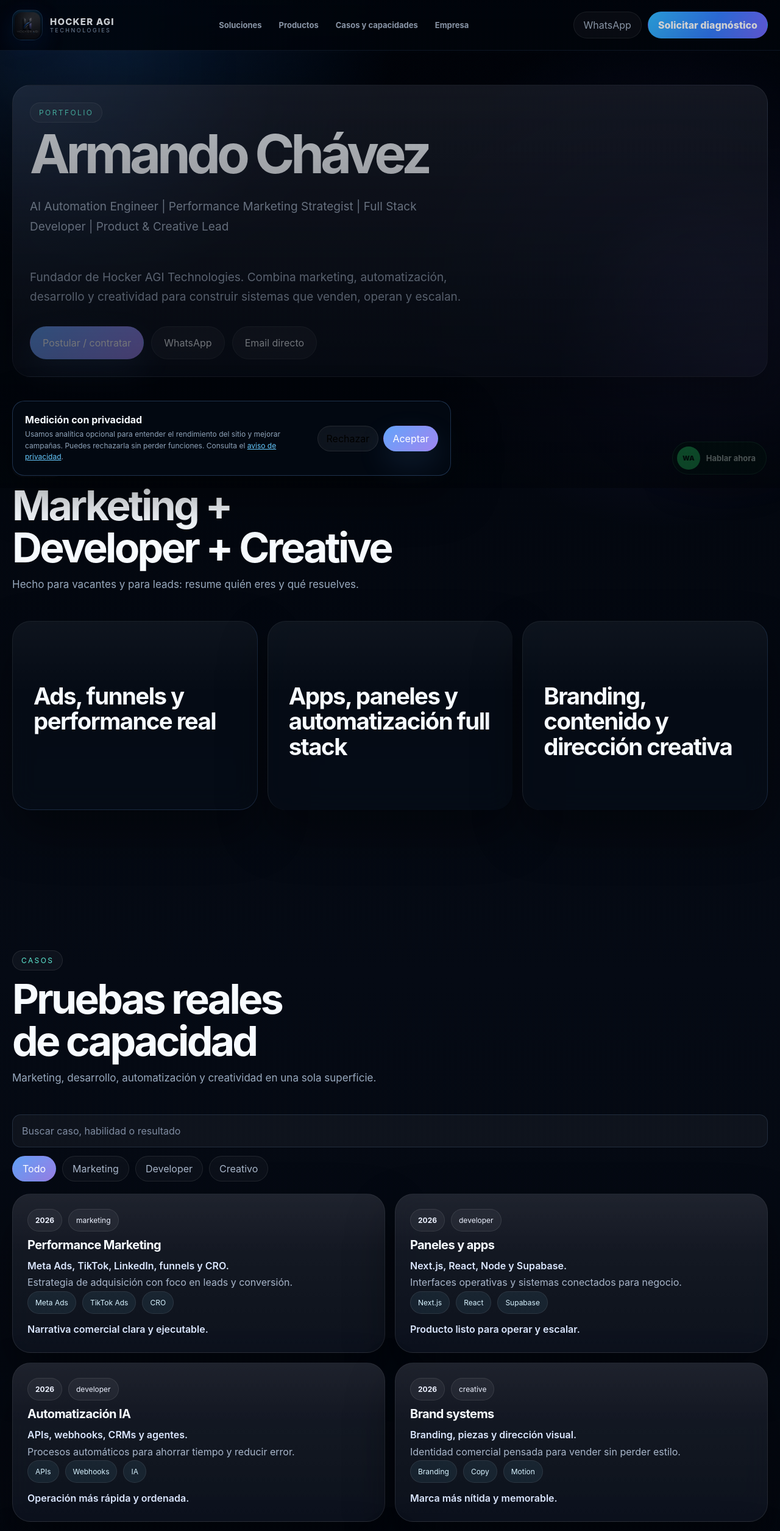
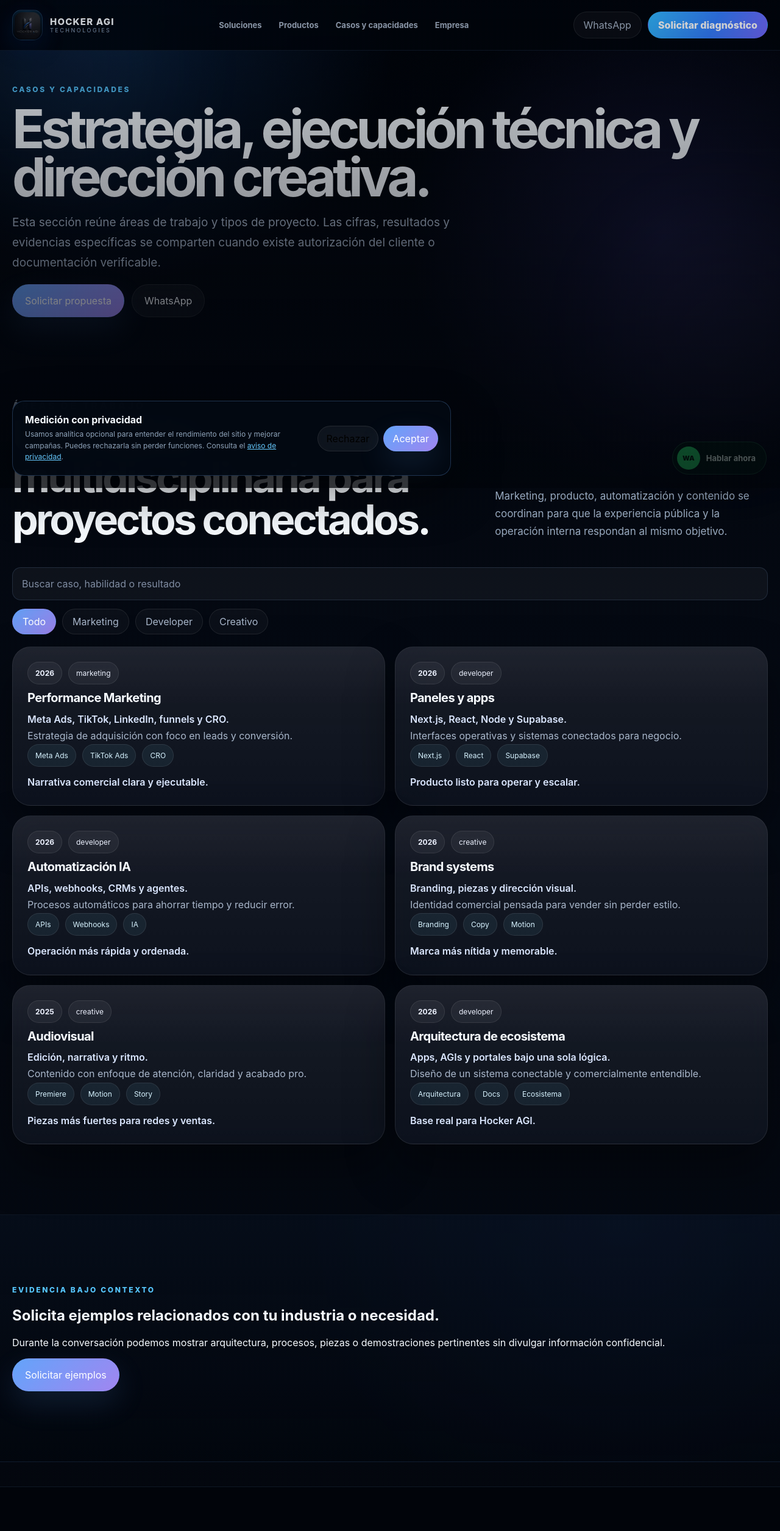
Before and after one commit to HockerAGI/hocker.agi, a Next.js app: page /portfolio in a window 1280 px wide. Shown: the top 2510 px of the page at 61% size. Built offline with nearby package versions, Linux system fonts and the light colour scheme.

Commit message:
fix(content): present portfolio as evidence without unsupported claims

```diff
--- a/src/app/portfolio/page.tsx
+++ b/src/app/portfolio/page.tsx
@@ -1,52 +1,57 @@
 import type { Metadata } from "next";
 import Link from "next/link";
 import { PortfolioExplorer } from "@/components/portfolio-explorer";
-import { SectionTitle } from "@/components/section-title";
-import { PORTFOLIO, PROFILE } from "@/lib/site-data";
+import { PORTFOLIO } from "@/lib/site-data";
+import { PUBLIC_SITE } from "@/lib/public-site";
 
 export const metadata: Metadata = {
-  title: "Portfolio",
-  description: "Portfolio de Armando Chávez: marketing, desarrollo, automatización y creatividad.",
+  title: "Casos y capacidades",
+  description: "Capacidades de Hocker AGI Technologies en marketing, desarrollo, automatización, experiencia digital y dirección creativa.",
+  alternates: { canonical: "/portfolio" },
 };
 
 export default function PortfolioPage() {
+  const whatsapp = `${PUBLIC_SITE.whatsapp}?text=${encodeURIComponent("Hola, revisé las capacidades de Hocker AGI y quiero hablar de un proyecto.")}`;
+
   return (
-    <div>
-      <section className="page-hero">
-        <div className="container">
-          <div className="panel hero-panel">
-            <div className="kicker">Portfolio</div>
-            <h1 className="hero-title">{PROFILE.name}</h1>
-            <p className="hero-text">{PROFILE.title}</p>
-            <p className="hero-text">{PROFILE.summary}</p>
-            <div className="hero-actions">
-              <Link href="/contacto" className="button button-primary button-big">Postular / contratar</Link>
-              <a href="https://wa.me/526632091143" className="button button-secondary button-big" target="_blank" rel="noreferrer">WhatsApp</a>
-              <a href="mailto:hocker.agi@gmail.com" className="button button-secondary button-big">Email directo</a>
-            </div>
+    <>
+      <section className="page-hero commercial-page-hero">
+        <div className="container narrow-container">
+          <p className="eyebrow">CASOS Y CAPACIDADES</p>
+          <h1 className="hero-title">Estrategia, ejecución técnica y dirección creativa.</h1>
+          <p className="hero-text">
+            Esta sección reúne áreas de trabajo y tipos de proyecto. Las cifras, resultados y evidencias específicas se comparten cuando existe autorización del cliente o documentación verificable.
+          </p>
+          <div className="hero-actions">
+            <Link href="/contacto" className="button button-primary button-big">Solicitar propuesta</Link>
+            <a href={whatsapp} className="button button-secondary button-big" target="_blank" rel="noopener noreferrer">WhatsApp</a>
           </div>
         </div>
       </section>
 
       <section className="section">
         <div className="container">
-          <SectionTitle eyebrow="Perfil" title="Marketing + Developer + Creative" description="Hecho para vacantes y para leads: resume quién eres y qué resuelves." />
-          <div className="grid-3 section-grid">
-            {PROFILE.bullets.map((bullet) => (
-              <article key={bullet} className="card card-pad service-card">
-                <h3>{bullet}</h3>
-              </article>
-            ))}
+          <div className="section-head split-head">
+            <div>
+              <p className="eyebrow">ÁREAS DE TRABAJO</p>
+              <h2>Una visión multidisciplinaria para proyectos conectados.</h2>
+            </div>
+            <p>Marketing, producto, automatización y contenido se coordinan para que la experiencia pública y la operación interna respondan al mismo objetivo.</p>
           </div>
+          <PortfolioExplorer items={PORTFOLIO} />
         </div>
       </section>
 
-      <section className="section">
-        <div className="container">
-          <SectionTitle eyebrow="Casos" title="Pruebas reales de capacidad" description="Marketing, desarrollo, automatización y creatividad en una sola superficie." />
-          <PortfolioExplorer items={PORTFOLIO} />
+      <section className="section section-contrast">
+        <div className="container proposal-panel">
+          <div>
+            <p className="eyebrow">EVIDENCIA BAJO CONTEXTO</p>
+            <h2>Solicita ejemplos relacionados con tu industria o necesidad.</h2>
+            <p>Durante la conversación podemos mostrar arquitectura, procesos, piezas o demostraciones pertinentes sin divulgar información confidencial.</p>
+          </div>
+          <Link href="/contacto" className="button button-primary button-big">Solicitar ejemplos</Link>
         </div>
       </section>
-    </div>
+    </>
   );
 }
```
